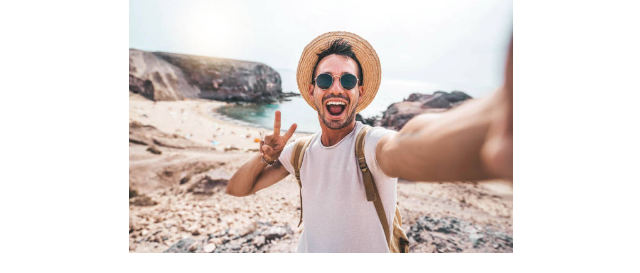
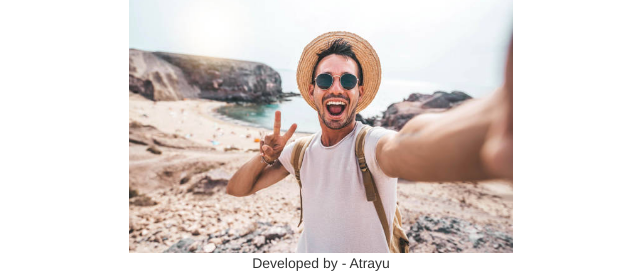
Before and after one commit to iamacoder12/collagewebapp, a plain HTML site: page index.html in a window 1280 px wide. Shown: the part 984-1257 px from the top of the page, without its empty margins (319-959 px from the left). Drawn offline with nearby package versions, Linux system fonts and the light colour scheme.

Commit message:
Update index.html

```diff
--- a/index.html
+++ b/index.html
@@ -46,6 +46,9 @@
                 <img src = "pic3.jpg" style = "width: 30%;">
             </div>
         </div>
+        <div class = "copy_right_footer">
+            Developed by - Atrayu
+        </div>
     </center>
 </body>
 </html>
```
